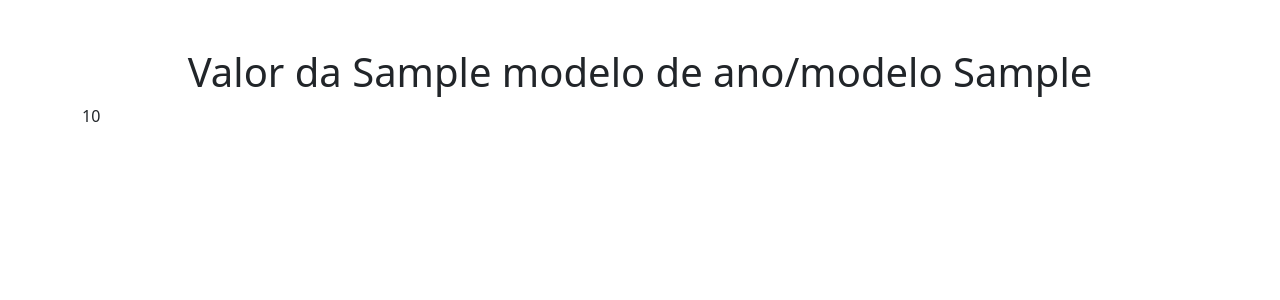
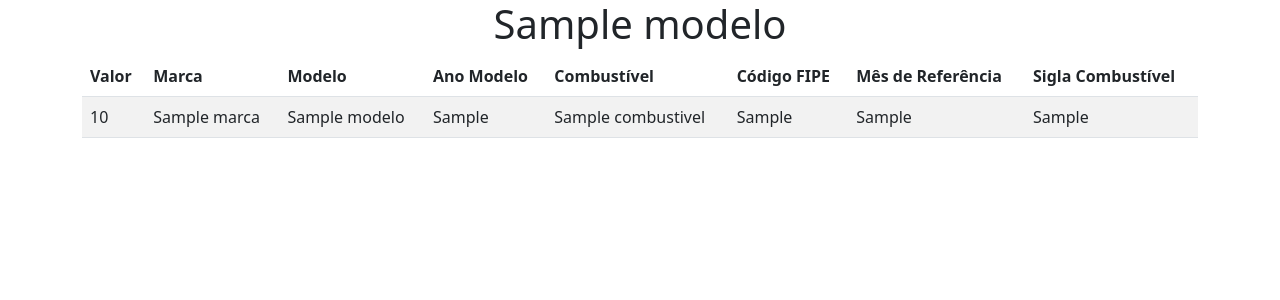
Before and after one commit to gylmonteiro-dev/tabela_fipe, a Django app: template cotacoes/templates/valor_ano_modelo.html in a window 1280 px wide. Shown: the top 300 px of the page. Run offline with Django 5.2, Linux system fonts and the light colour scheme; the template is opened without the code that fills it: most values are stand-ins (such as "Sample title", 1, 10 or a date in 2020).

Commit message:
modificado o template com os dados do veiculo

```diff
--- a/cotacoes/templates/valor_ano_modelo.html
+++ b/cotacoes/templates/valor_ano_modelo.html
@@ -1,19 +1,45 @@
 <!DOCTYPE html>
 <html lang="pt-br">
-<head>
-    <meta charset="UTF-8">
-    <meta name="viewport" content="width=device-width, initial-scale=1.0">
-    <title>Consulta FIPE</title>
-    <link rel="stylesheet" href="https://cdn.jsdelivr.net/npm/bootstrap@5.2.3/dist/css/bootstrap.min.css" integrity="sha384-rbsA2VBKQhggwzxH7pPCaAqO46MgnOM80zW1RWuH61DGLwZJEdK2Kadq2F9CUG65" crossorigin="anonymous">
-</head>
-<body>
-    <div class="container mt-5">
-        <h1 class="text-center">Valor da {{Modelo}} de ano/modelo {{AnoModelo}}</h1>
-        <ul class="list-group">
-            {{Valor}}
-        </ul>
+  <head>
+    <meta charset="UTF-8" />
+    <meta name="viewport" content="width=device-width, initial-scale=1.0" />
+    <title>Tabela de Veículos</title>
+    <link
+      rel="stylesheet"
+      href="https://cdn.jsdelivr.net/npm/bootstrap@5.2.3/dist/css/bootstrap.min.css"
+    />
+  </head>
+  <body>
+    <div class="container">
+      <h1 class="text-center">{{Modelo}}</h1>
+      <table class="table table-striped">
+        <thead>
+          <tr>
+            <th>Valor</th>
+            <th>Marca</th>
+            <th>Modelo</th>
+            <th>Ano Modelo</th>
+            <th>Combustível</th>
+            <th>Código FIPE</th>
+            <th>Mês de Referência</th>
+            <th>Sigla Combustível</th>
+          </tr>
+        </thead>
+        <tbody>
+          <tr>
+            <td>{{Valor}}</td>
+            <td>{{Marca}}</td>
+            <td>{{Modelo}}</td>
+            <td>{{AnoModelo}}</td>
+            <td>{{Combustivel}}</td>
+            <td>{{CodigoFipe}}</td>
+            <td>{{MesReferencia}}</td>
+            <td>{{SiglaCombustivel}}</td>
+          </tr>
+        </tbody>
+      </table>
     </div>
 
-    <script src="https://cdn.jsdelivr.net/npm/bootstrap@5.2.3/dist/js/bootstrap.bundle.min.js" integrity="sha384-kenU1KFdBIe4zVF0s0G1M5b4hcpxyD9F7jL+jjXkk+Q2h455rYXK/7HAuoJl+0I4" crossorigin="anonymous"></script>
-    </body>
+    <script src="https://cdn.jsdelivr.net/npm/bootstrap@5.2.3/dist/js/bootstrap.bundle.min.js"></script>
+  </body>
 </html>
--- a/cotacoes/views.py
+++ b/cotacoes/views.py
@@ -2,13 +2,11 @@ from django.shortcuts import render
 from .services.api_clients.client import consulta_marcas, consulta_modelos, consulta_anos_modelo, consulta_valor_ano_modelo
 # Create your views here.
 def home(request):
-
     return render(request, 'home.html')
 
 def marcas_veiculos(request):
     tipo_veiculo = request.POST.get('veiculo')
     resposta = consulta_marcas(tipo_veiculo=tipo_veiculo)
-
     return render(request, 'marcas.html', {'tipo_veiculo': tipo_veiculo, 'lista_marcas': resposta})
 
 def modelos_marca(request):
@@ -39,9 +37,8 @@ def valor_ano_modelo(request):
     id_modelo = request.POST.get("id_modelo")
     id_ano = request.POST.get("id_ano")
 
-    print(tipo_veiculo,id_marca, id_modelo, id_ano)
 
     resposta = consulta_valor_ano_modelo(tipo_veiculo=tipo_veiculo, id_marca=id_marca, id_modelo=id_modelo, id_ano=id_ano)
 
-    print(resposta)
+
     return render(request, "valor_ano_modelo.html", resposta)
```
